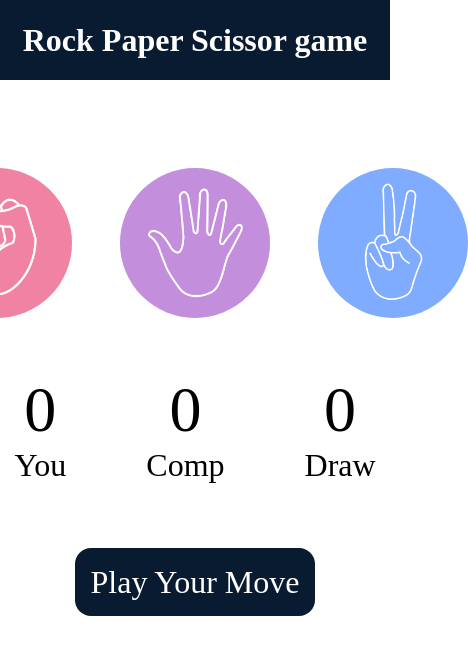
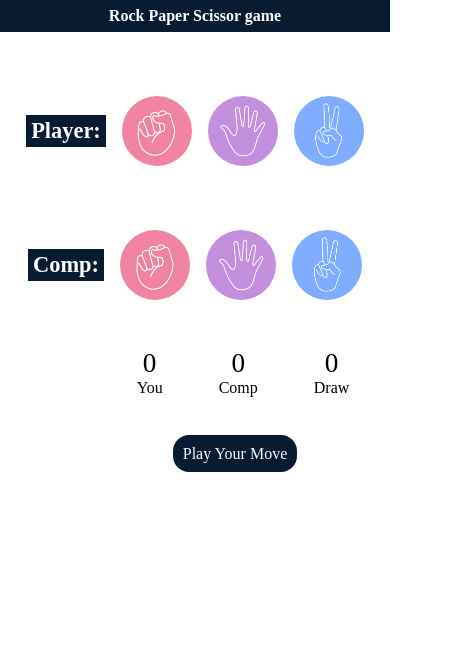
Before and after one commit to RuturajK1604/rockPaperScissor, a plain HTML site: page index.html in a window 390 px wide. Shown: the whole page, 468 px wide, since content can reach past the window. Drawn offline with Linux system fonts and the light colour scheme.

Commit message:
css changes

```diff
--- a/app.js
+++ b/app.js
@@ -1,4 +1,5 @@
-const choices = document.querySelectorAll(".choice");
+const playerChoice = document.querySelectorAll(".playerChoice");
+const compChoice = document.querySelectorAll(".compChoice");
 let msgContainer = document.querySelector('.msg-container');
 let msg = document.querySelector('.msg');
 let userScores = document.querySelector("#user-score");
@@ -31,6 +32,13 @@ const getCompChoice = () => {
     const options = ['Rock', 'Paper', 'Scissor'];
 
     let randomIdx = Math.floor(Math.random() * 3);
+    compChoice.forEach((choice) => {
+        if (choice.id === options[randomIdx]) {
+            choice.classList.add('select');
+        } else {
+            choice.classList.remove('select');
+        }
+    })
 
     return options[randomIdx];
 }
@@ -40,7 +48,6 @@ const drawGame = () => {
     drawScore++;
     drawScores.innerText = drawScore;
     msg.style.backgroundColor = '#081b31';
-    console.log(drawScores);
 }
 
 const getWinner = (userChoice) => {
@@ -61,12 +68,11 @@ const getWinner = (userChoice) => {
 
         showWinner(userChoice, compChoice);
     }
-    console.log(userChoice, compChoice);
 }
 
 
 
-choices.forEach((choice) => {
+playerChoice.forEach((choice) => {
     choice.addEventListener('click', () => {
         getWinner(choice.getAttribute('id'));
     })
--- a/index.html
+++ b/index.html
@@ -4,24 +4,39 @@
 <head>
     <meta charset="UTF-8">
     <meta name="viewport" content="width=device-width, initial-scale=1.0">
-    <title>Document</title>
+    <title>Rock Paper Scissor</title>
     <link rel="stylesheet" href="style.css">
 </head>
 
 <body>
     <main>
-        <h1>Rock Paper Scissor game</h1>
-        <div class="choices">
-            <div class="choice" id="Rock">
+        <h1 class="title">Rock Paper Scissor game</h1>
+        <div class="playerChoices">
+            <h1 class="name">Player:</h1>
+            <div class="playerChoice" id="Rock">
                 <img src="/images/rock.png">
             </div>
-            <div class="choice" id="Paper">
+            <div class="playerChoice" id="Paper">
                 <img src="/images/paper.png">
             </div>
-            <div class="choice" id="Scissor">
+            <div class="playerChoice" id="Scissor">
                 <img src="/images/scissors.png">
             </div>
         </div>
+
+        <div class="compChoices">
+            <h1 class="name">Comp:</h1>
+            <div class="compChoice" id="Rock">
+                <img src="/images/rock.png">
+            </div>
+            <div class="compChoice" id="Paper">
+                <img src="/images/paper.png">
+            </div>
+            <div class="compChoice" id="Scissor">
+                <img src="/images/scissors.png">
+            </div>
+        </div>
+
 
         <div class="score-board">
             <div class="score">
--- a/style.css
+++ b/style.css
@@ -4,66 +4,132 @@
   text-align: center;
 }
 
+main {
+  height: 100%;
+  width: 100%;
+}
+
 h1 {
   background-color: #081b31;
   color: #fff;
-    height: 5rem;
-    line-height: 5rem;
+  height: 3rem;
+  line-height: 3rem;
+}
+.name {
+  line-height: 2rem;
+  height: 2rem;
+  font-size: 1.4rem;
+  padding-inline: 0.3rem;
 }
 
-.choices {
+.playerChoices,
+.compChoices {
   display: flex;
   justify-content: center;
   align-items: center;
   gap: 3rem;
-    margin-top: 5rem;
+  margin-top: 3rem;
 }
 
-.choice {
-    height: 165px;
-    width: 165px;
+.playerChoice,
+.compChoice {
+  height: 130px;
+  width: 130px;
   border-radius: 50%;
   display: flex;
   justify-content: center;
   align-items: center;
-}
-
-.choice:hover {
-    background-color: #081b31;
-    cursor: pointer;
-    opacity: 0.8;
+  transition: transform 0.3s;
 }
 
 img {
-    height: 150px;
-    width: 150px;
+  height: 120px;
+  width: 120px;
   object-fit: cover;
   border-radius: 50%;
+}
+
+.playerChoice:hover {
+  cursor: pointer;
+  opacity: 0.8;
+  border: 2px solid #081b31;
+}
+
+.playerChoice:active {
+  transform: scale(1.1);
+}
+
+.select {
+  opacity: 0.8;
+  border: 2px solid #081b31;
+  transition: scale(1.1) 0.3s;
 }
 
 .score-board {
   display: flex;
   justify-content: center;
   align-items: center;
-    font-size: 2rem;
-    margin-top: 3rem;
+  font-size: 1.5rem;
+  margin-top: 2rem;
   gap: 5rem;
+  padding-left: 7rem;
 }
 
-#user-score, #comp-score, #draw-score {
-    font-size: 4rem;
+#user-score,
+#comp-score,
+#draw-score {
+  font-size: 1.7rem;
 }
 
 .msg-container {
-    margin-top: 5rem;
+  margin-top: 2.5rem;
+  margin-left: 6rem;
 }
 
 .msg {
   background-color: #081b31;
   color: #fff;
-    height: 5rem;
-    font-size: 2rem;
+  height: 40rem;
+  font-size: 1.5rem;
   display: inline;
-    padding: 1rem;
+  padding: 0.6rem;
   border-radius: 1rem;
 }
+
+@media (max-width: 790px) {
+    .playerChoice,
+    .compChoice {
+      height: 70px;
+      width: 70px;
+    }
+    img {
+      height: 70px;
+      width: 70px;
+    }
+    .playerChoices,
+    .compChoices {
+      gap: 1rem;
+      margin-top: 5rem;
+      margin-top: 4rem;
+    }
+    .msg-container {
+      margin-left: 5rem;
+      margin-top: 3rem;
+    }
+    .msg {
+        font-size: 1rem;
+        display: inline;
+        padding: 0.6rem;
+      }
+      .score-board {
+        margin-top: 3rem;
+        font-size: 1rem;
+        gap: 3.5rem;
+        padding-left: 6rem;
+      }
+      .title{
+        font-size: 1rem;
+        height: 2rem;
+        line-height: 2rem;
+      }
+  }
```
Lines whose indentation alone changed are shown as unchanged.
